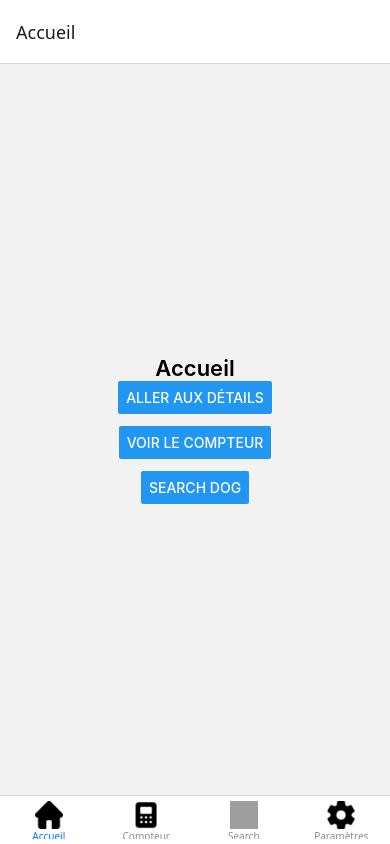
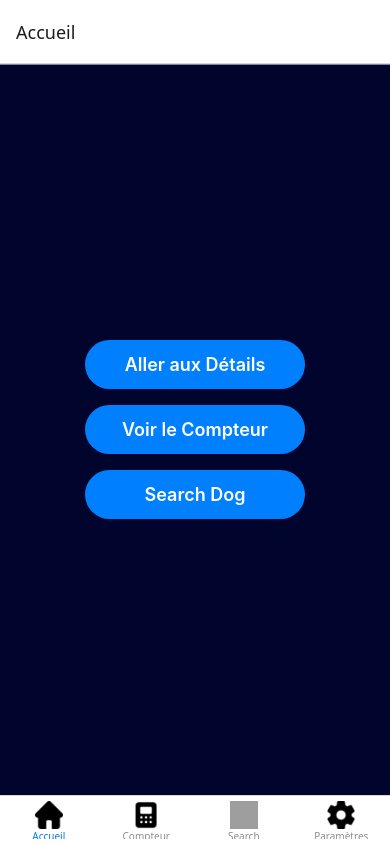
Before and after one commit to Papemomath/tp1-mobile, a React Native app in the folder tp1-multi-pages/: screen /Home in a window 390 px wide. Built offline with nearby package versions, Linux system fonts and the light colour scheme; grey boxes are pictures that could not be loaded; what react-native-worklets would draw is missing.

Commit message:
le menu est cool

```diff
--- a/tp1-multi-pages/src/screens/HomeScreen.js
+++ b/tp1-multi-pages/src/screens/HomeScreen.js
@@ -1,16 +1,28 @@
 import React from 'react';
-import { View, Text, Button, StyleSheet } from 'react-native';
+import { View, Text, StyleSheet, TouchableOpacity, ImageBackground } from 'react-native';
 
 export default function HomeScreen({ navigation }) {
   return (
-    <View style={styles.container}>
-      <Text style={styles.title}>Accueil</Text>
-      <Button title="Aller aux Détails" onPress={() => navigation.navigate('Details')} />
-      <View style={{ height: 12 }} />
-      <Button title="Voir le Compteur" onPress={() => navigation.navigate('Counter')} />
-      <View style={{ height: 12 }} />
-      <Button title="Search dog" onPress={() => navigation.navigate('Search')} />
-    </View>
+    <ImageBackground
+      source={require('../../assets/appBackgound.jpg')}
+      style={{flex: 1, resizeMode: 'cover', justifyContent: 'center'}}
+    >
+      <View style={styles.container}>
+
+
+        <TouchableOpacity style={styles.btn} onPress={() => navigation.navigate('Details')}>
+          <Text style={styles.btnText}>Aller aux Détails</Text>
+        </TouchableOpacity>
+
+        <TouchableOpacity style={styles.btn} onPress={() => navigation.navigate('Counter')}>
+          <Text style={styles.btnText}>Voir le Compteur</Text>
+        </TouchableOpacity>
+
+        <TouchableOpacity style={styles.btn} onPress={() => navigation.navigate('Search')}>
+          <Text style={styles.btnText}>Search Dog</Text>
+        </TouchableOpacity>
+      </View>
+    </ImageBackground>
   );
 }
 
@@ -21,7 +33,26 @@ const styles = StyleSheet.create({
     justifyContent: 'center'
   },
   title: {
-    fontSize: 22,
-    fontWeight: '600'
+    fontSize: 26,
+    fontWeight: '700',
+    color: '#fff',
+    marginBottom: 30,
   },
-});
+  btn: {
+    backgroundColor: '#0080ffff',
+    paddingVertical: 14,
+    paddingHorizontal: 30,
+    borderRadius: 25,
+
+    marginVertical: 8,
+    width: 220,
+    alignItems: 'center',
+
+
+  },
+  btnText: {
+    color: '#fff',
+    fontSize: 18,
+    fontWeight: '600',
+  }
+})
```
Also changed, not shown: tp1-multi-pages/assets/appBackgound.jpg (added), 1 other file (tests, documents, lock files or other folders).
